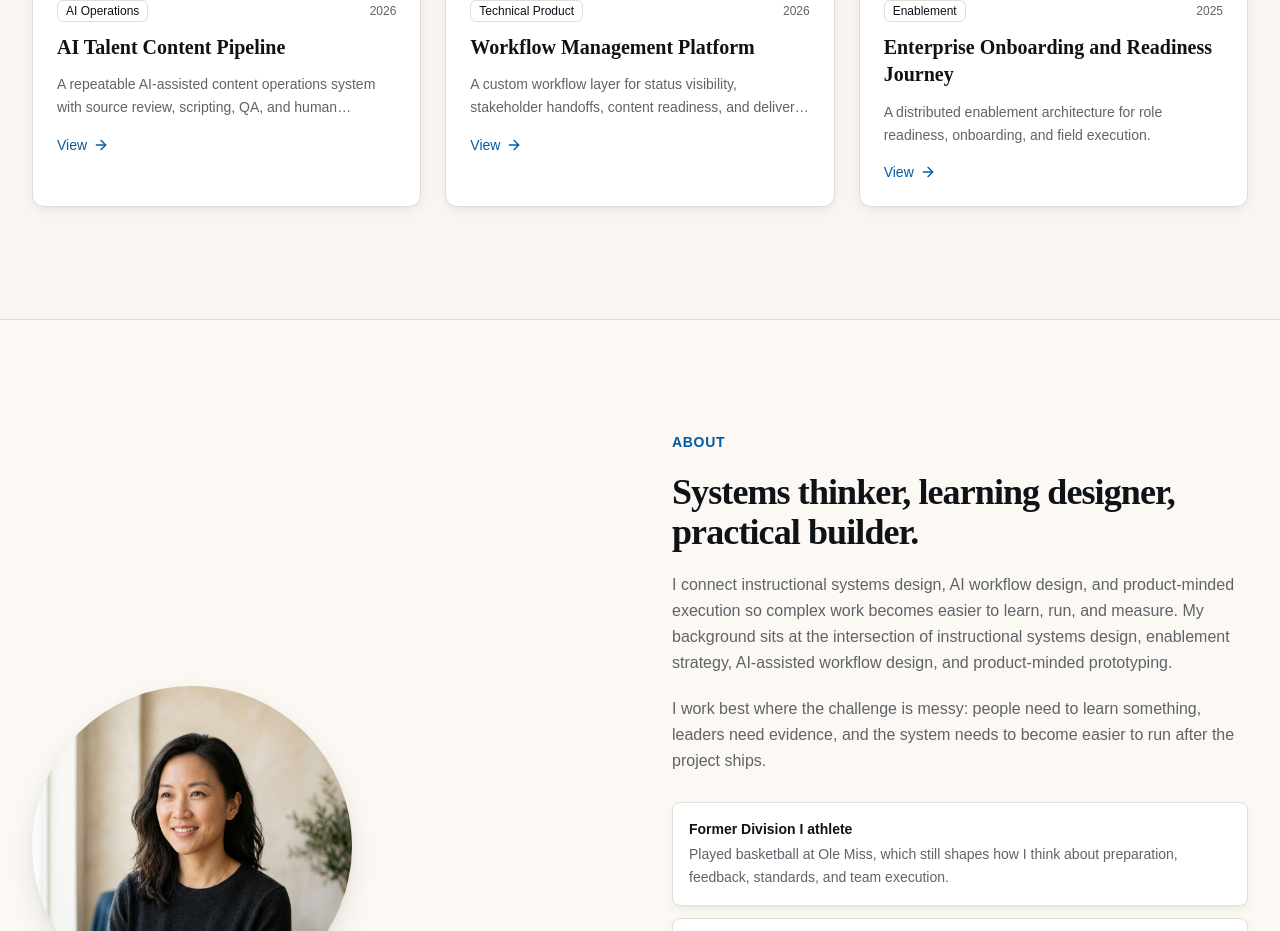
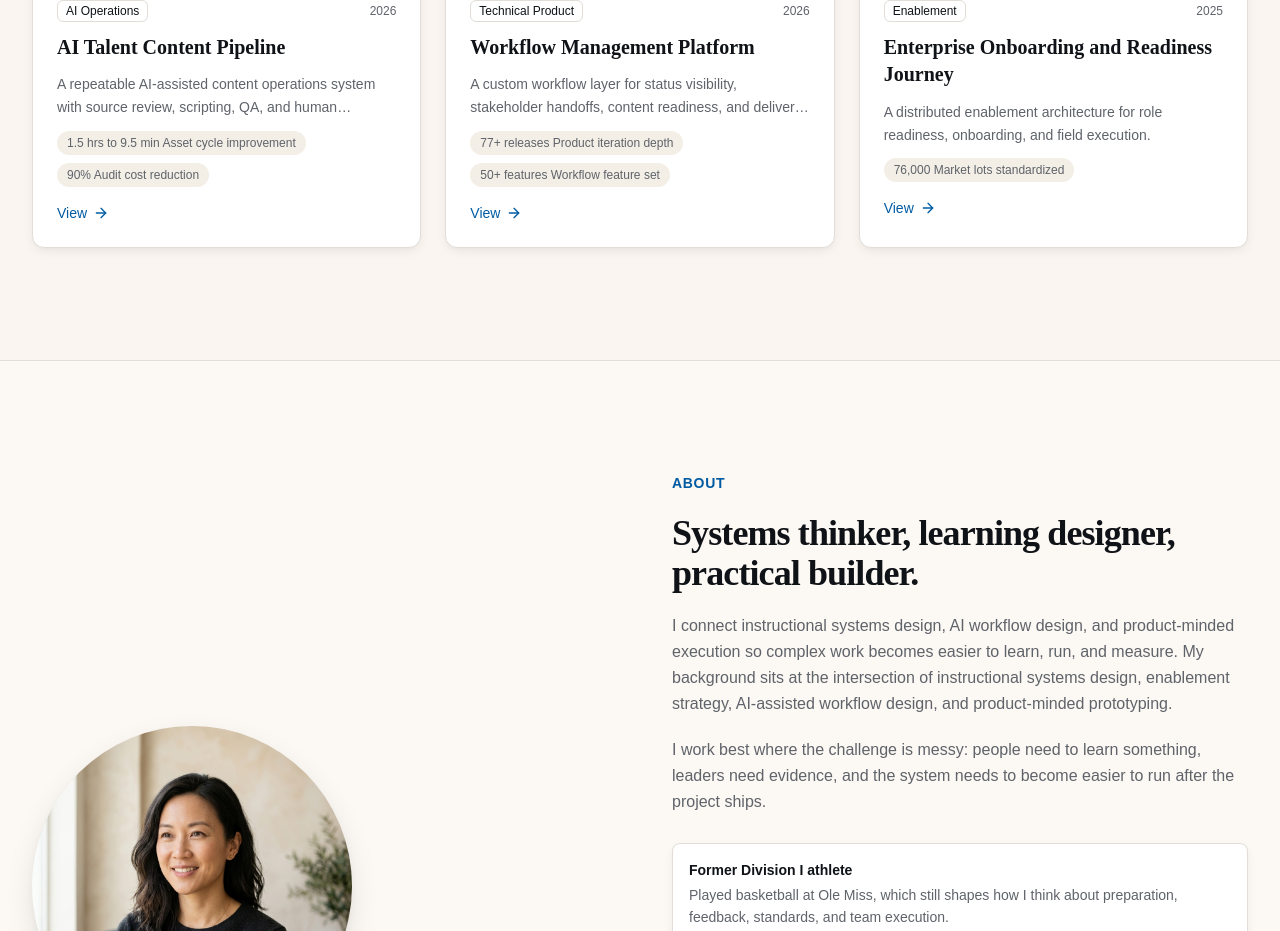
Before and after one commit to terrybrutus/my-work-portfolio, a React (Vite) app in the folder src/frontend/: page / in a window 1280 px wide. Shown: the part 1600-2531 px from the top of the page. Built offline with nearby package versions, Linux system fonts and the light colour scheme; a web font is replaced by a local one; what @caffeineai/core-infrastructure, @icp-sdk/core would draw is missing.

Commit message:
Polish reviewer proof cues

```diff
--- a/src/frontend/src/App.tsx
+++ b/src/frontend/src/App.tsx
@@ -12,6 +12,14 @@ import { Hero } from "@/pages/Hero";
 import { Projects } from "@/pages/Projects";
 import { Studio } from "@/pages/Studio";
 import { useEffect, useState } from "react";
+
+const fallbackReviewSkills = [
+  "Enablement Strategy",
+  "Learning Experience Design",
+  "AI Workflow Design",
+  "Workflow Prototyping",
+  "Measurement Planning",
+];
 
 export default function App() {
   const [activeProject, setActiveProject] = useState<string | null>(null);
@@ -93,6 +101,7 @@ export default function App() {
           description={view?.summary ?? laneProfile.reviewerTakeaway}
           projectIds={projectIds}
           proofIds={view?.proofIds}
+          skillIds={view?.skillIds ?? fallbackReviewSkills}
         />
         <About />
         <Contact />
--- a/src/frontend/src/pages/Projects.tsx
+++ b/src/frontend/src/pages/Projects.tsx
@@ -18,6 +18,7 @@ type ProjectsProps = {
   description?: string;
   projectIds?: string[];
   proofIds?: string[];
+  skillIds?: string[];
 };
 
 export function Projects({
@@ -28,6 +29,7 @@ export function Projects({
   description = "A focused collection of enablement systems, learning experiences, AI workflows, and product-minded prototypes.",
   projectIds,
   proofIds,
+  skillIds,
 }: ProjectsProps) {
   const scrollTo = useSmoothScroll();
   const visibleProjects =
@@ -63,6 +65,15 @@ export function Projects({
           <p className="text-muted-foreground max-w-xl text-base leading-relaxed">
             {description}
           </p>
+          {skillIds && skillIds.length > 0 ? (
+            <div className="mt-2 flex max-w-3xl flex-wrap gap-2">
+              {skillIds.slice(0, 8).map((skill) => (
+                <Badge key={skill} variant="secondary">
+                  {skill}
+                </Badge>
+              ))}
+            </div>
+          ) : null}
         </motion.div>
 
         <div className="mb-10 grid gap-4 sm:grid-cols-2 lg:grid-cols-4">
@@ -122,6 +133,18 @@ export function Projects({
                   <p className="text-muted-foreground line-clamp-2 text-sm leading-relaxed">
                     {project.shortDescription}
                   </p>
+                  <div className="flex flex-wrap gap-2">
+                    {getProofPoints(project.proofIds)
+                      .slice(0, 2)
+                      .map((proofPoint) => (
+                        <span
+                          key={proofPoint.id}
+                          className="bg-muted text-muted-foreground rounded-full px-2.5 py-1 text-xs font-medium"
+                        >
+                          {proofPoint.value} {proofPoint.label}
+                        </span>
+                      ))}
+                  </div>
                   <span className="text-primary group-hover:text-primary/80 mt-1 inline-flex items-center gap-1.5 text-sm font-medium transition-smooth">
                     View
                     <ArrowRight className="size-4 transition-transform group-hover:translate-x-1" />
@@ -230,6 +253,11 @@ function ProjectDetail({
         </div>
 
         <div className="flex flex-wrap gap-2">
+          {getProofPoints(project.proofIds).map((proofPoint) => (
+            <Badge key={proofPoint.id} variant="outline">
+              {proofPoint.value} {proofPoint.label}
+            </Badge>
+          ))}
           {project.tags.map((tag) => (
             <Badge key={tag} variant="secondary">
               {tag}
```
Also changed, not shown: src/frontend/dist/assets/index-CrMdMpyk.js, src/frontend/dist/index.html.
